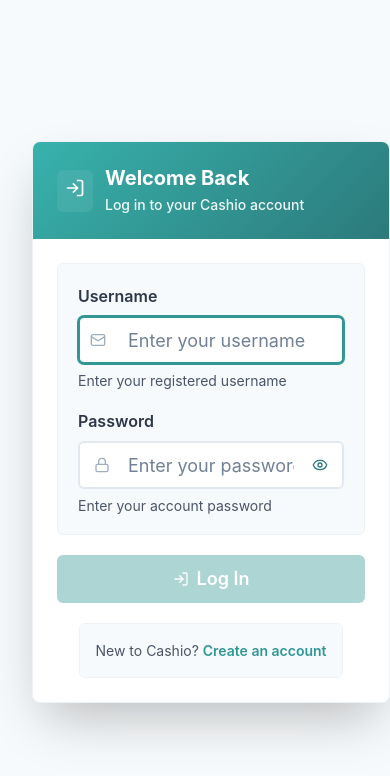
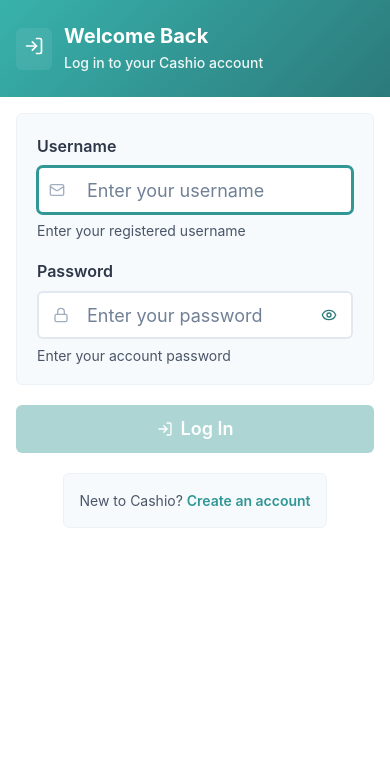
Before and after one commit to justmeandopensource/cashio-ui, a React (Vite) app: page /login in a window 390 px wide. Shown: the top 776 px of the page. Built offline with nearby package versions, Linux system fonts and the light colour scheme; no server answers.

Commit message:
style: make auth pages full-screen on mobile

```diff
--- a/src/features/auth/Login.tsx
+++ b/src/features/auth/Login.tsx
@@ -71,10 +71,10 @@
   return (
     <Flex
       align="center"
-      justify="center"
+      justify={{ base: "flex-start", md: "center" }}
       minH="100vh"
-      bg="gray.50"
-      px={{ base: 4, md: 0 }}
+      bg={{ base: "white", md: "gray.50" }}
+      px={0}
     >
       <LoginForm
         onSubmit={handleSubmit}
--- a/src/features/auth/Register.tsx
+++ b/src/features/auth/Register.tsx
@@ -82,8 +82,8 @@
       align="center"
       justify="center"
       minH="100vh"
-      bg="gray.50"
-      px={{ base: 4, md: 0 }}
+      bg={{ base: "white", md: "gray.50" }}
+      px={0}
     >
       <RegisterForm
         onSubmit={handleSubmit}
--- a/src/features/auth/components/LoginForm.tsx
+++ b/src/features/auth/components/LoginForm.tsx
@@ -84,23 +84,24 @@
   };
 
   return (
-    <ScaleFade in={true} initialScale={0.95}>
+    <ScaleFade in={true} initialScale={0.95} style={{ width: "100%" }}>
       <Box
         bg={bgColor}
-        borderRadius={{ base: "lg", sm: "xl" }}
-        boxShadow="2xl"
+        borderRadius={{ base: 0, sm: "xl" }}
+        boxShadow={{ base: "none", sm: "2xl" }}
         maxW={{ base: "full", sm: "md" }}
-        w="full"
-        borderWidth="1px"
+        w={{ base: "100vw", sm: "full" }}
+        borderWidth={{ base: 0, sm: "1px" }}
         borderColor={borderColor}
         overflow="hidden"
-        mx={{ base: 4, sm: "auto" }}
+        mx={{ base: 0, sm: "auto" }}
+        minH={{ base: "100vh", sm: "auto" }}
       >
         {/* Modern gradient header matching CreateLedgerModal */}
         <Box
           bgGradient="linear(135deg, teal.400, teal.600)"
           color="white"
-          px={{ base: 6, sm: 8 }}
+          px={{ base: 4, sm: 8 }}
           py={{ base: 6, sm: 8 }}
           position="relative"
         >
@@ -139,7 +140,7 @@
         </Box>
 
         {/* Form content */}
-        <Box px={{ base: 6, sm: 8 }} py={{ base: 6, sm: 8 }}>
+        <Box px={{ base: 4, sm: 8 }} py={{ base: 4, sm: 8 }}>
           <VStack
             as="form"
             spacing={{ base: 5, md: 6 }}
--- a/src/features/auth/components/RegisterForm.tsx
+++ b/src/features/auth/components/RegisterForm.tsx
@@ -151,20 +151,21 @@
     <ScaleFade in={true} initialScale={0.95}>
       <Box
         bg={bgColor}
-        borderRadius={{ base: "lg", sm: "xl" }}
-        boxShadow="2xl"
+        borderRadius={{ base: 0, sm: "xl" }}
+        boxShadow={{ base: "none", sm: "2xl" }}
         maxW={{ base: "full", sm: "lg" }}
         w="full"
-        borderWidth="1px"
+        borderWidth={{ base: 0, sm: "1px" }}
         borderColor={borderColor}
         overflow="hidden"
-        mx={{ base: 4, sm: "auto" }}
+        mx={{ base: 0, sm: "auto" }}
+        minH={{ base: "100vh", sm: "auto" }}
       >
         {/* Modern gradient header matching CreateLedgerModal - Left Justified */}
           <Box
             bgGradient="linear(135deg, teal.400, teal.600)"
             color="white"
-          px={{ base: 6, sm: 8 }}
+            px={{ base: 4, sm: 8 }}
             py={{ base: 6, sm: 8 }}
             position="relative"
           >
@@ -203,7 +204,7 @@
         </Box>
 
         {/* Form content */}
-        <Box px={{ base: 6, sm: 8 }} py={{ base: 6, sm: 8 }}>
+        <Box px={{ base: 4, sm: 8 }} py={{ base: 4, sm: 8 }}>
           <VStack
             as="form"
             spacing={{ base: 5, md: 6 }}
```
Lines whose indentation alone changed are shown as unchanged.
